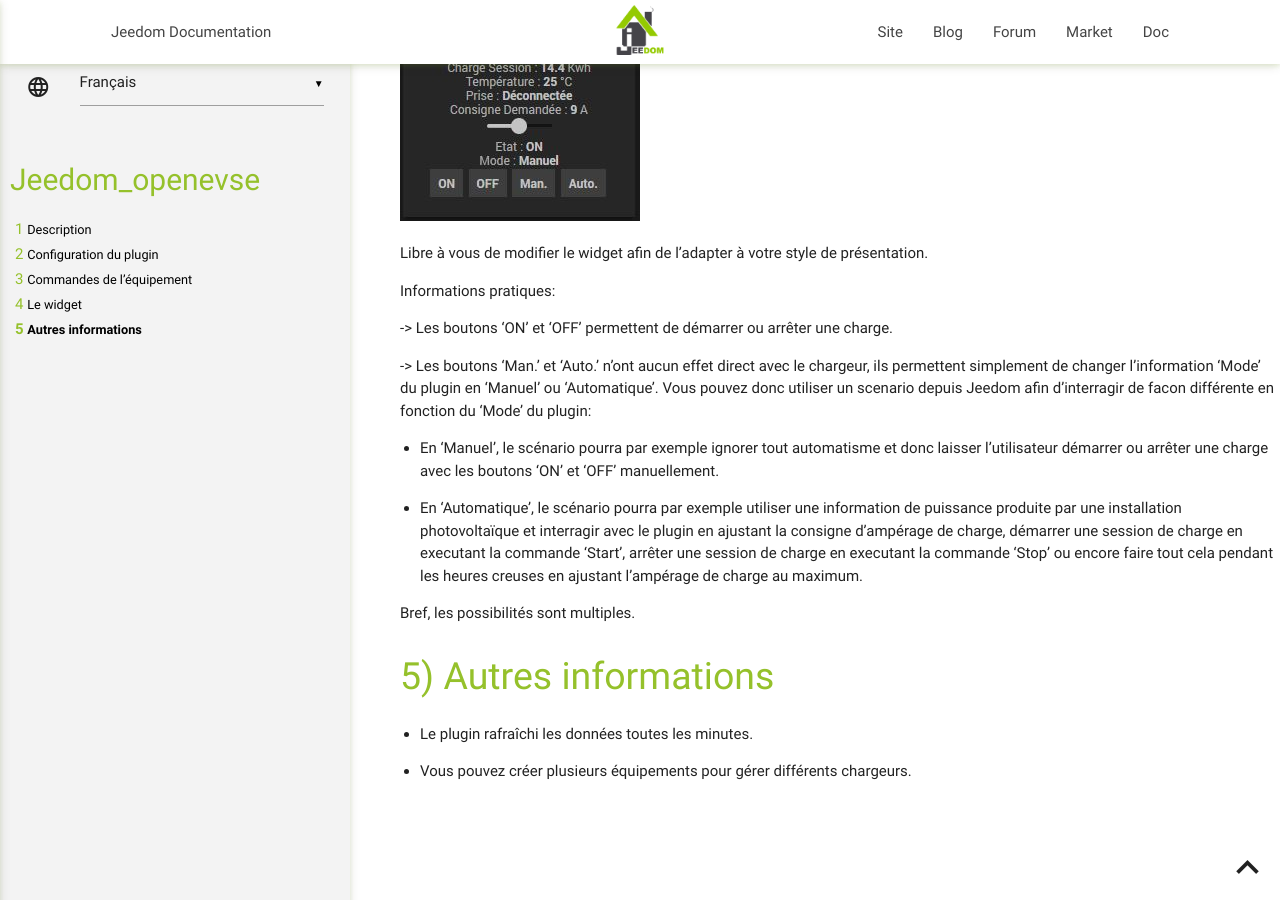
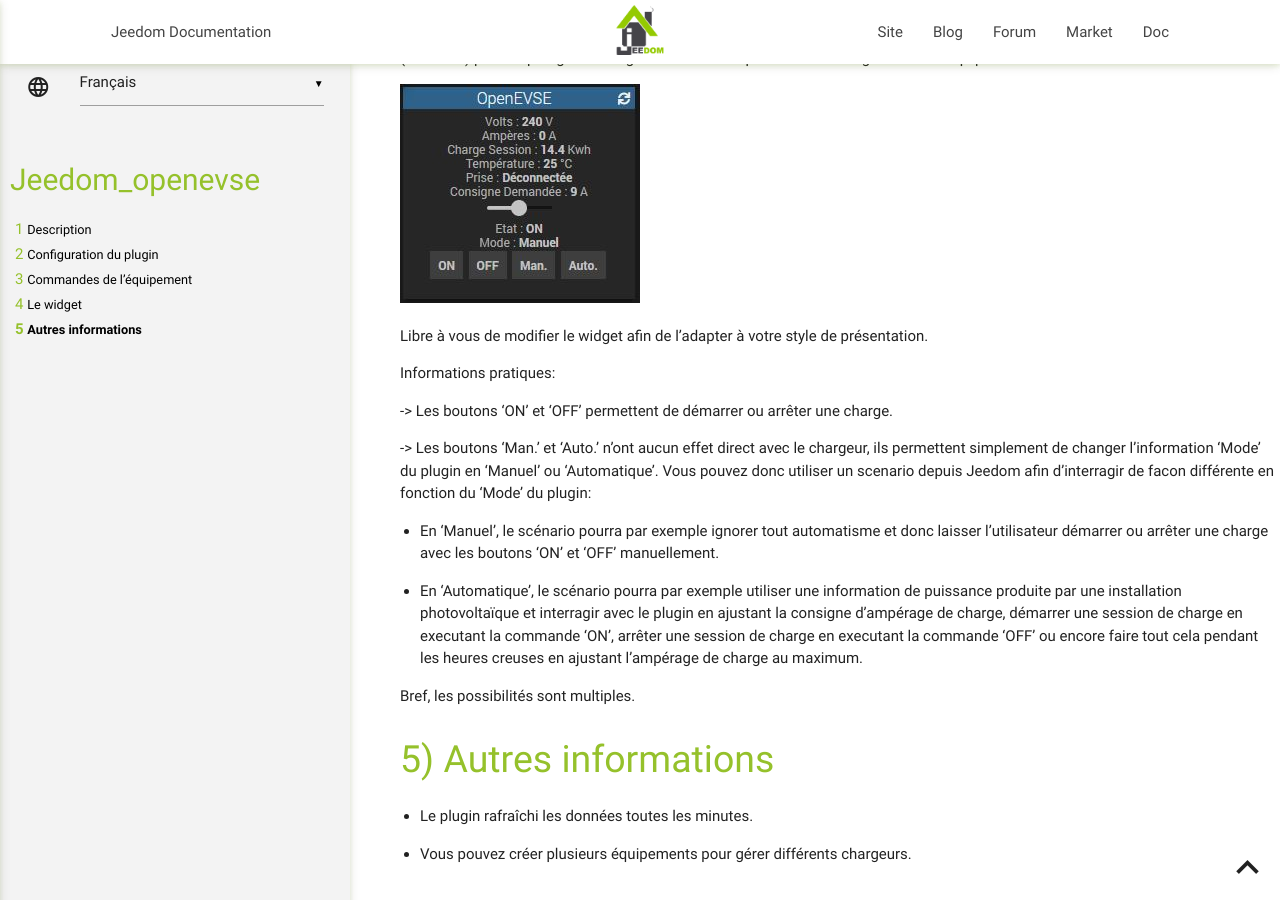
Before and after one commit to Sattaz/Jeedom_OpenEVSE, a Jekyll site: the page built from docs/fr_FR/index.md, in a window 1280 px wide and 900 px high, scrolled down 2034 px. Built offline with Jekyll 4.4.1, drawn with Linux system fonts in a browser that asks for light colours; our own code applies the rules of GitHub Pages for plain Markdown files; some of the changed text lies outside the part shown.

Commit message:
Update index.md

```diff
--- a/docs/fr_FR/index.md
+++ b/docs/fr_FR/index.md
@@ -65,7 +67,7 @@ Informations pratiques:
 
 * En 'Manuel', le scénario pourra par exemple ignorer tout automatisme et donc laisser l'utilisateur démarrer ou arrêter une charge avec les boutons 'ON' et 'OFF' manuellement.
 
-* En 'Automatique', le scénario pourra par exemple utiliser une information de puissance produite par une installation photovoltaïque et interragir avec le plugin en ajustant la consigne d'ampérage de charge, démarrer une session de charge en executant la commande 'Start', arrêter une session de charge en executant la commande 'Stop' ou encore faire tout cela pendant les heures creuses en ajustant l'ampérage de charge au maximum.
+* En 'Automatique', le scénario pourra par exemple utiliser une information de puissance produite par une installation photovoltaïque et interragir avec le plugin en ajustant la consigne d'ampérage de charge, démarrer une session de charge en executant la commande 'ON', arrêter une session de charge en executant la commande 'OFF' ou encore faire tout cela pendant les heures creuses en ajustant l'ampérage de charge au maximum.
 
 Bref, les possibilités sont multiples.
 
```
Also changed, not shown: other parts of docs/fr_FR/index.md (+3 -1 lines).
